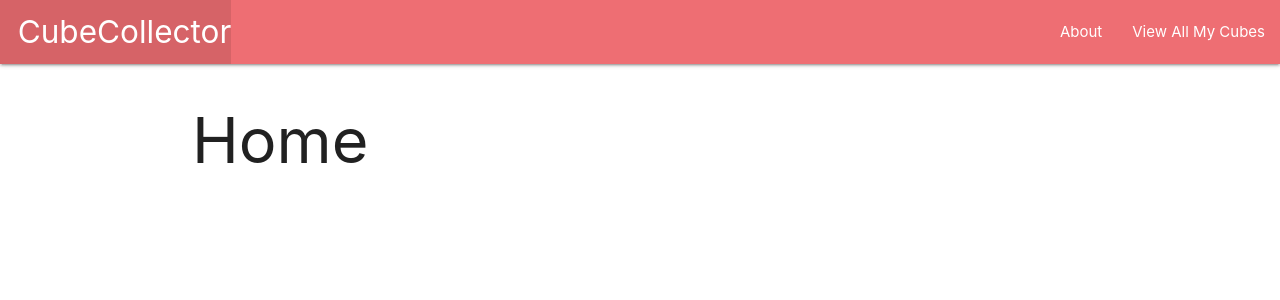
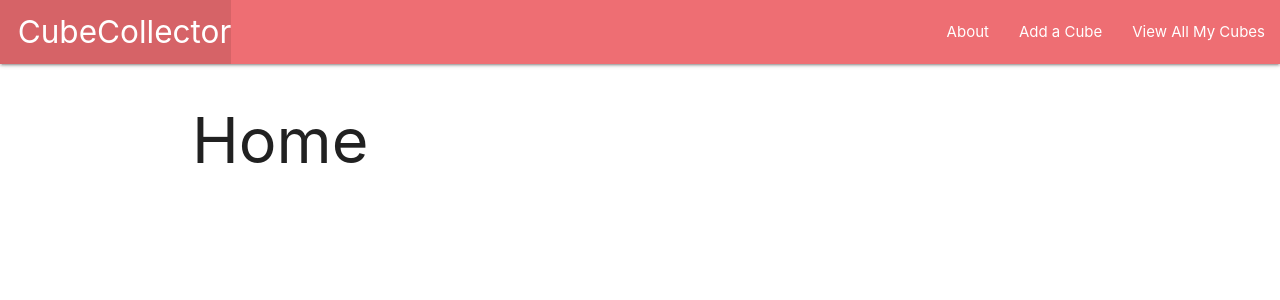
Before and after one commit to TuckTuckC/CubeCollector, a Django app: template main_app/templates/home.html in a window 1280 px wide. Shown: the top 300 px of the page. Run offline with Django 3.2, Linux system fonts and the light colour scheme; the template is opened without the code that fills it, so the values that code supplies are empty; parts of the project's set-up code (start-up, migrations or seed data) failed here and were passed over.

Commit message:
added a create route and updated the navbar in the bade.html

```diff
--- a/main_app/templates/base.html
+++ b/main_app/templates/base.html
@@ -19,6 +19,7 @@
         </ul>
         <ul class="right">
           <li><a href="{% url 'about' %}">About</a></li>
+          <li><a href="{% url 'cubes_create' %}">Add a Cube</a></li>
           <li><a href="{% url 'index' %}">View All My Cubes</a></li>
         </ul>
       </div>
--- a/main_app/urls.py
+++ b/main_app/urls.py
@@ -5,5 +5,6 @@ urlpatterns = [
     path('', views.home, name='home'),
     path('about/', views.about, name='about'),
     path('cubes/', views.cubes_index, name='index'),
-    path('cubes/<int:cube_id>/', views.cube_detail, name='deatil')
+    path('cubes/<int:cube_id>/', views.cube_detail, name='deatil'),
+    path('cubes/create/', views.CubeCreate.as_view(), name='cubes_create'),
 ]
```
